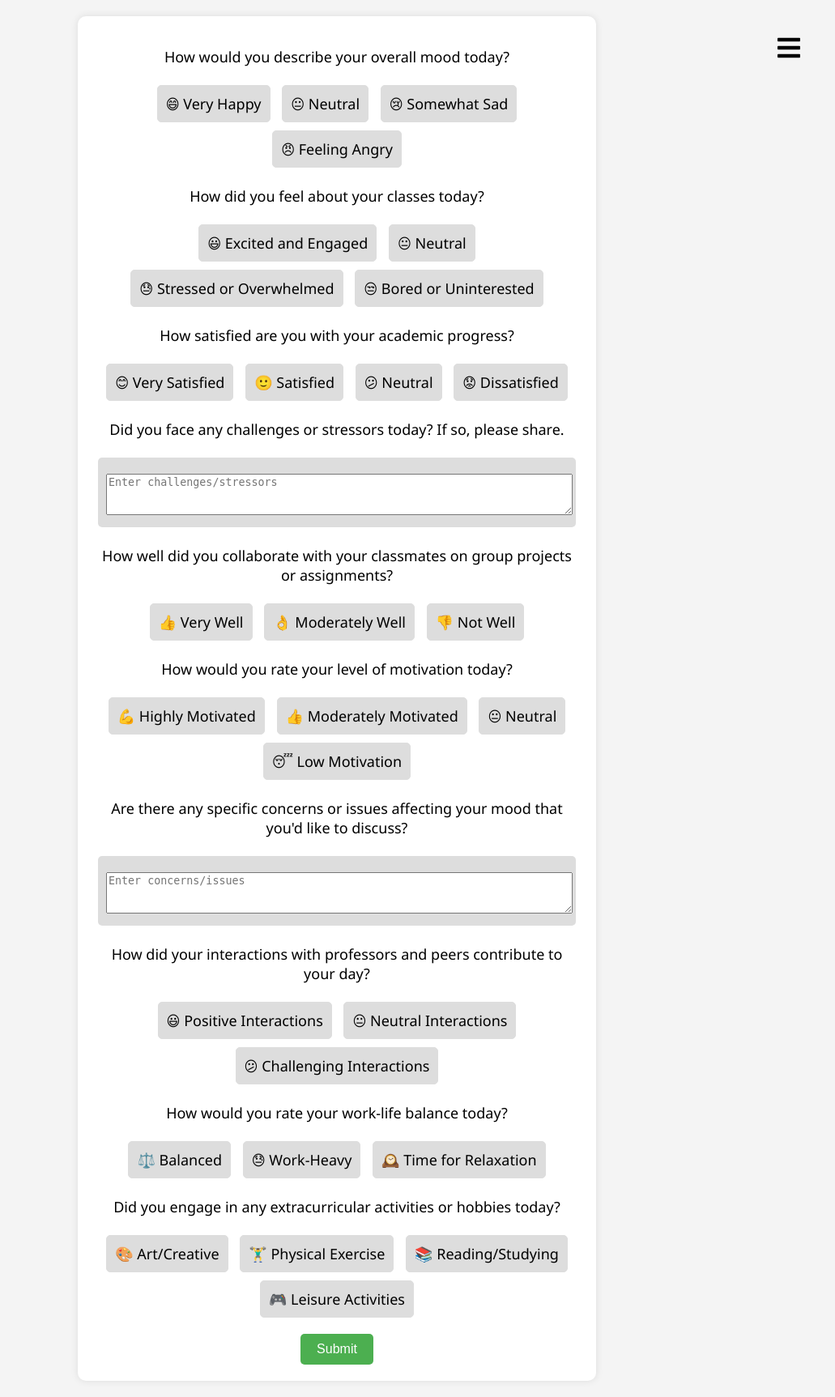
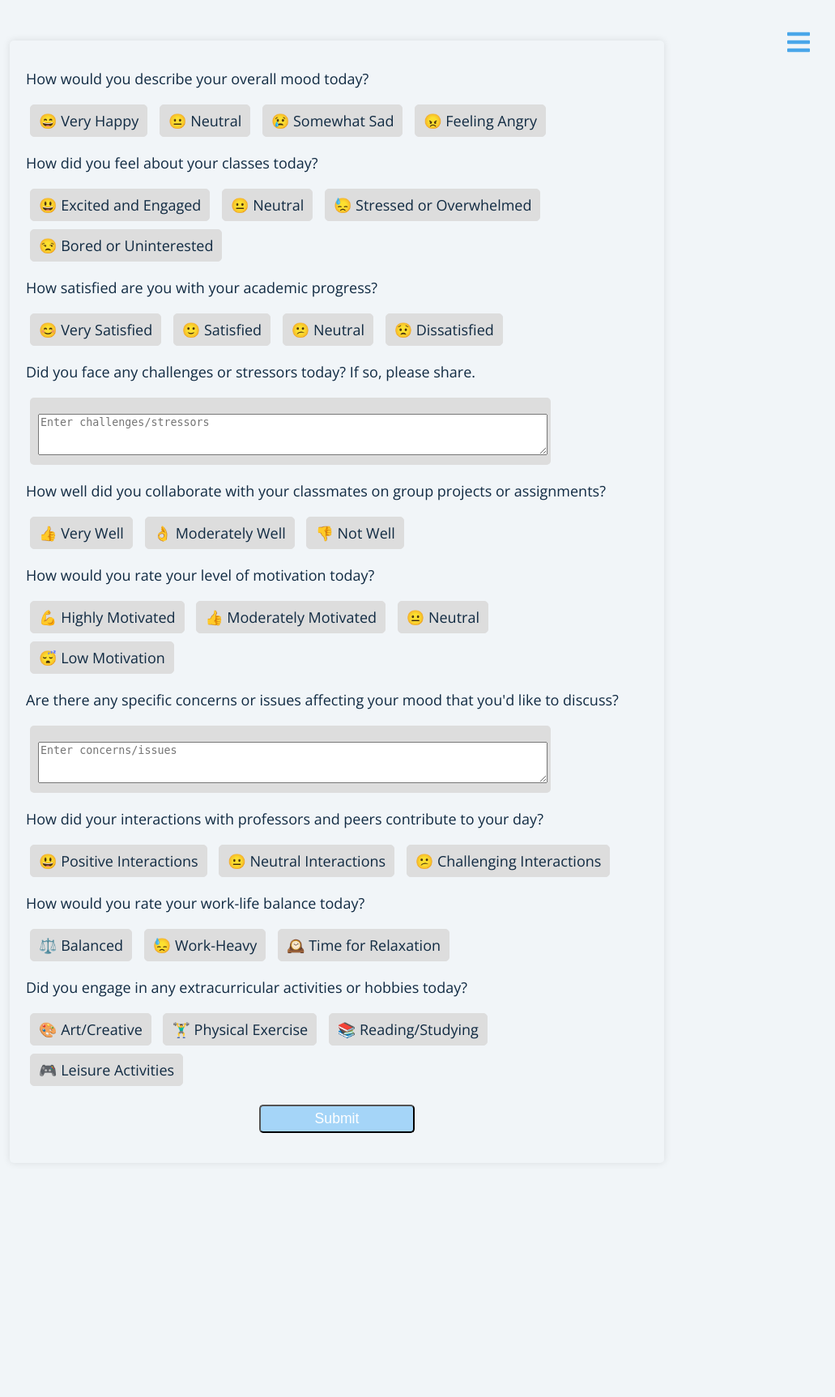
Before and after one commit to RishiR297/hackED2024, a Flask app: page /survey in a window 1280 px wide. Shown: the whole page at 81% size, without its empty margins (224-1255 px from the left). After the commit the page ends 1399 px from the top, so only its background shows below. Run offline with Flask 3, Linux system fonts and the light colour scheme; some libraries are stand-ins or nearby versions.

Commit message:
more css stuff

```diff
--- a/accesible_mental_health/static/css/survey.css
+++ b/accesible_mental_health/static/css/survey.css
@@ -1,17 +1,78 @@
+/*
+===============
+Fonts
+===============
+*/
+@import url("https://fonts.googleapis.com/css?family=Open+Sans|Roboto:400,700&display=swap");
+
+/*
+===============
+Variables
+===============
+*/
+
+:root {
+  /* dark shades of primary color*/
+  --clr-primary-1: hsl(205, 86%, 17%);
+  --clr-primary-2: hsl(205, 77%, 27%);
+  --clr-primary-3: hsl(205, 72%, 37%);
+  --clr-primary-4: hsl(205, 63%, 48%);
+  /* primary/main color */
+  --clr-primary-5: hsl(205, 78%, 60%);
+  /* lighter shades of primary color */
+  --clr-primary-6: hsl(205, 89%, 70%);
+  --clr-primary-7: hsl(205, 90%, 76%);
+  --clr-primary-8: hsl(205, 86%, 81%);
+  --clr-primary-9: hsl(205, 90%, 88%);
+  --clr-primary-10: hsl(205, 100%, 96%);
+  /* darkest grey - used for headings */
+  --clr-grey-1: hsl(209, 61%, 16%);
+  --clr-grey-2: hsl(211, 39%, 23%);
+  --clr-grey-3: hsl(209, 34%, 30%);
+  --clr-grey-4: hsl(209, 28%, 39%);
+  /* grey used for paragraphs */
+  --clr-grey-5: hsl(210, 22%, 49%);
+  --clr-grey-6: hsl(209, 23%, 60%);
+  --clr-grey-7: hsl(211, 27%, 70%);
+  --clr-grey-8: hsl(210, 31%, 80%);
+  --clr-grey-9: hsl(212, 33%, 89%);
+  --clr-grey-10: hsl(210, 36%, 96%);
+  --clr-white: #fff;
+  --clr-red-dark: hsl(360, 67%, 44%);
+  --clr-red-light: hsl(360, 71%, 66%);
+  --clr-green-dark: hsl(125, 67%, 44%);
+  --clr-green-light: hsl(125, 71%, 66%);
+  --clr-black: #222;
+  --ff-primary: "Roboto", sans-serif;
+  --ff-secondary: "Open Sans", sans-serif;
+  --transition: all 0.3s linear;
+  --radius: 0.25rem;
+  --light-shadow: 0 5px 15px rgba(0, 0, 0, 0.1);
+  --dark-shadow: 0 5px 15px rgba(0, 0, 0, 0.2);
+  --max-width: 1170px;
+  --fixed-width: 620px;
+}
 body {
-    font-family: 'Segoe UI', Tahoma, Geneva, Verdana, sans-serif;
-    text-align: center;
-    margin: 20px;
-    background-color: #f4f4f4;
+  font-family: var(--ff-secondary);
+  background: var(--clr-grey-10);
+  color: var(--clr-grey-1);
+  line-height: 1;
+  font-size: 0.875rem;
+  padding-bottom: 50px;
 }
-
 form {
-    background-color: #fff;
-    border-radius: 10px;
+    width: 60vw;
+    max-width: 500px;
+    min-width: 500px;
+  background-color: var(--clr-grey-10);
+  border-radius: 5px;
   padding: 20px;
   box-shadow: 0 0 10px rgba(0, 0, 0, 0.1);
-    max-width: 600px;
+  max-width: 800px;
   margin: 0 auto;
+  margin-top: 50px;
+  margin-bottom: 50px;
+  align-items: center;
 }
 
 .survey-question {
@@ -52,7 +113,7 @@
 }
 
 input[type="checkbox"]:checked + label.checkbox-label {
-    background-color: #4CAF50;
+  background-color: #4caf50;
   color: white;
 }
 
@@ -64,26 +125,30 @@
   margin-bottom: 16px;
   border: 1px solid #ccc;
   border-radius: 4px;
+  align-items: center;
 }
-  textarea{
+textarea {
   margin: 10px 0 0 0;
   width: 100%;
-      min-height: 2em
+  min-height: 2em;
+  align-items: center;
 }
 
-  button {
-    background-color: #4CAF50;
+#submit {
+  display: block;
+  width: 25%;
+  margin: 1em auto;
+  height: 2em;
+  font-size: 1.1rem;
+  min-width: auto;
+  background-color: var(--clr-primary-8);
   color: white;
-    padding: 10px 20px;
-    font-size: 16px;
-    border: none;
   border-radius: 5px;
   cursor: pointer;
-    transition: background-color 0.3s ease;
 }
 
-  button:hover {
-    background-color: #45a049;
+#submit:hover {
+  background-color: var(--clr-primary-5);
 }
 
 .dropbtn {
@@ -114,6 +179,7 @@
 
   .dropdown:hover .dropdown-content {
     display: block;
+
   }
 
   .dropdown-content a {
--- a/accesible_mental_health/templates/newhome.html
+++ b/accesible_mental_health/templates/newhome.html
@@ -19,10 +19,13 @@
     {% include 'base.html' %}
 
       <div class="center-button-container">
+        <fieldset>
         <a href="{{ url_for('survey') }}">
-          <button id="survey-btn" class="center-button">Survey</button></a>
+          <button id="survey-btn" class="center-button">Survey</button></a
+        >
         <button id="mood-btn" class="center-button">Mood Tracker</button>
         <button id="track-btn" class="center-button">Chat Bot</button>
       </div>
+    </fieldset>
   </body>
 </html>
--- a/accesible_mental_health/templates/survey.html
+++ b/accesible_mental_health/templates/survey.html
@@ -199,7 +199,7 @@
     </label>
   </div>
 
-  <button type="submit">Submit</button>
+  <button type="submit" id="submit">Submit</button>
 </form>
 
 </body>
```
Also changed, not shown: accesible_mental_health/static/css/newhome.css (+17 -6 lines). Lines whose indentation alone changed are shown as unchanged.
